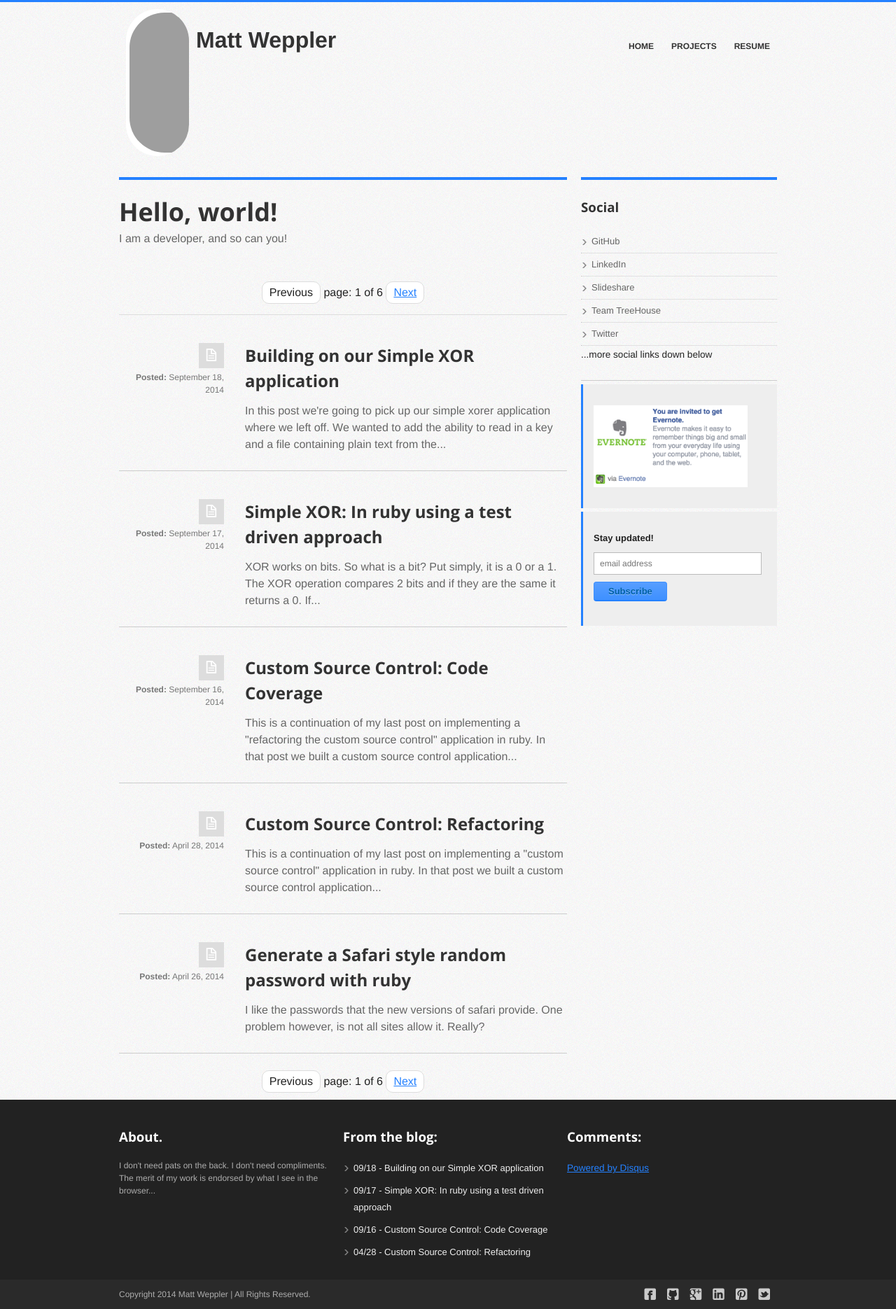
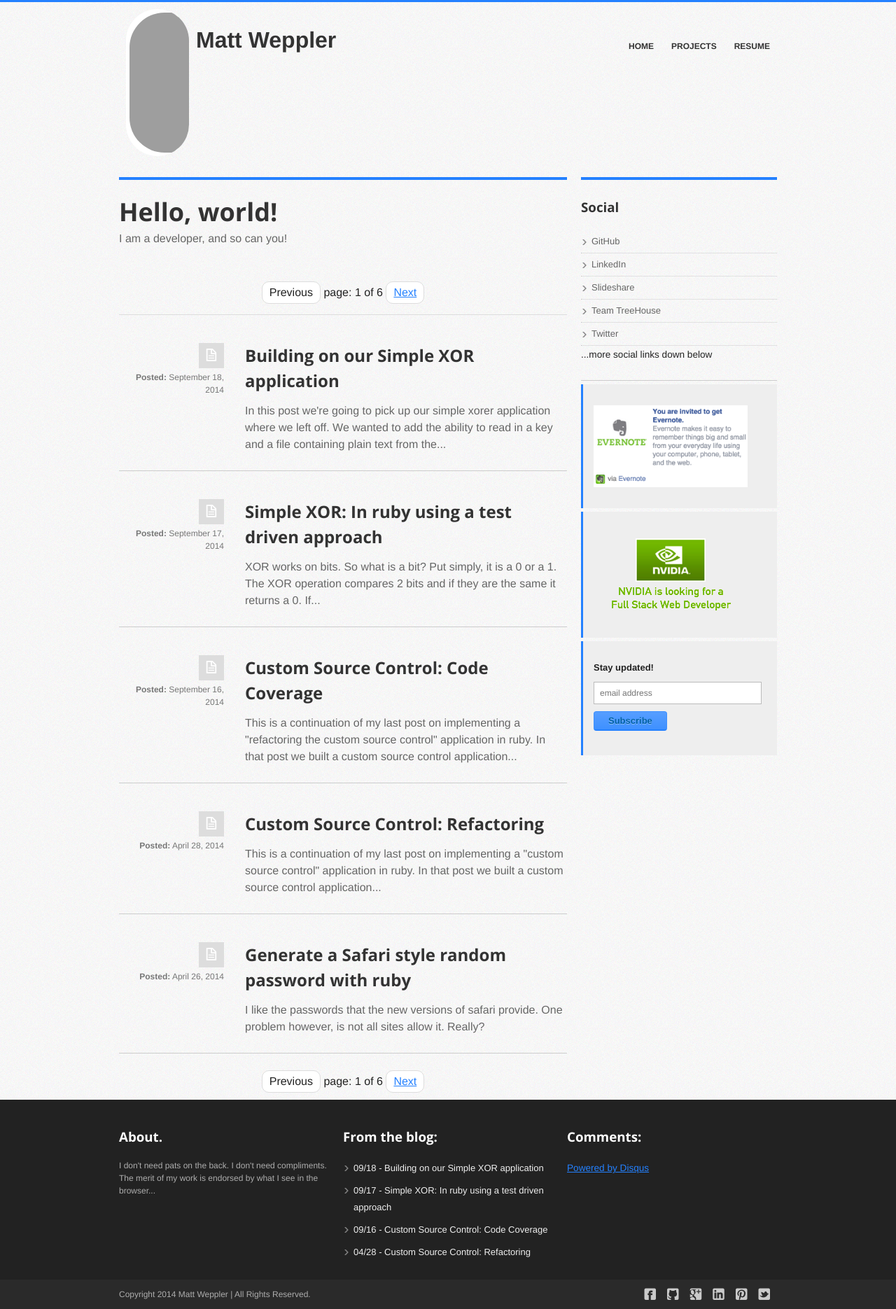
Before and after one commit to mweppler/mweppler.github.com, a Jekyll site: the page built from index.html, in a window 1280 px wide. Shown: the whole page at 70% size. Built offline with Jekyll 4.4.1, drawn with Linux system fonts in a browser that asks for light colours; nearby versions of some CDN libraries; the list of posts is cut into pages by our own code; comment, search, counter and statistics services are not loaded; grey boxes are pictures that could not be loaded.

Commit message:
posting nv full stack position

```diff
--- a/index.html
+++ b/index.html
@@ -99,6 +99,13 @@ title: Blog
     </a>
   </div>
 
+  <!--NVIDIA-->
+  <div class="call-to-action">
+    <a href="http://jobsearch.nvidia.com/pljb/nvidia/nvidiaemployment/applicant/jobClick.jsp?count=1&id=11433" target="_blank">
+      <img style="max-width: 220px;" src="img/for-posts/nv-full-stack-position.png"/>
+    </a>
+  </div>
+
   <!-- Begin MailChimp Signup Form -->
   <div class="call-to-action">
     <link href="http://cdn-images.mailchimp.com/embedcode/slim-081711.css" rel="stylesheet" type="text/css">
```
Also changed, not shown: img/for-posts/nv-full-stack-position.png (added).
